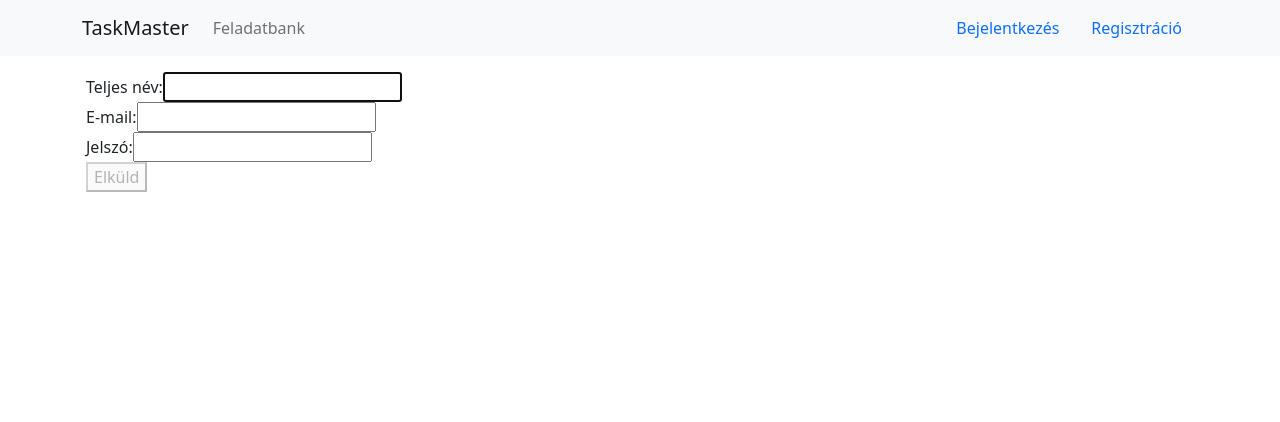
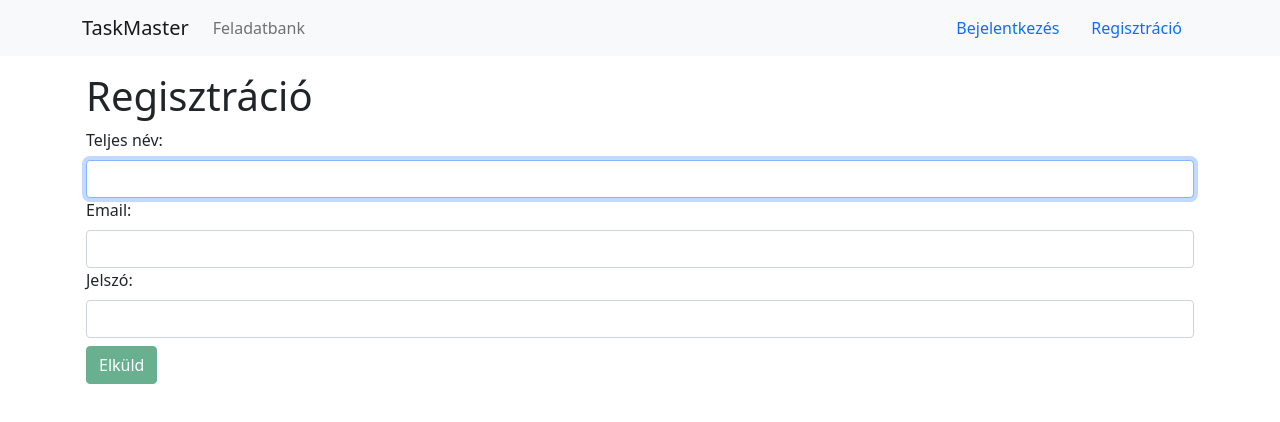
Before and after one commit to pamuaai/kliensoldali_bead_2, a React (Create React App) app in the folder client/: page / in a window 1280 px wide. Both pictures are taken after a click on the button "Regisztráció". Shown: the top 422 px of the page. Built offline with nearby package versions, Linux system fonts and the light colour scheme.

Commit message:
Finally figured out how this RTK thing works

```diff
--- a/client/src/views/EditTaskList.js
+++ b/client/src/views/EditTaskList.js
@@ -2,18 +2,18 @@ import { useState } from "react";
 import { Alert, Container, Button, Form, Row } from "react-bootstrap";
 import { useDispatch, useSelector } from "react-redux";
 import { selectCurrentTaskList, setCurrentTaskList } from "../state/editSlice";
-import { useModifyTaskListMutation } from "../state/taskListsApiSlice";
+import { useAddTaskListMutation, useGetAllTaskListsQuery, useModifyTaskListMutation } from "../state/taskListsApiSlice";
 import { Task } from "./components/Task";
 
 export const EditTaskList = ({ setCurrentPage }) => {
     const dispatch = useDispatch();
 
     const [err, setErr] = useState(undefined);
-    const selectedTaskList = useSelector(selectCurrentTaskList);
     const [modifyTaskListFn] = useModifyTaskListMutation();
+    const { refetch } = useGetAllTaskListsQuery();
+    const [stateTaskList, setStateTaskList] = useState(useSelector(selectCurrentTaskList));
 
 
-    const [stateTaskList, setStateTaskList] = useState(selectedTaskList);
 
     if (!stateTaskList) {
         return "betöltés"
@@ -42,6 +42,7 @@ export const EditTaskList = ({ setCurrentPage }) => {
             if (result.data) {
                 dispatch(setCurrentTaskList({ taskList: result.data }));
                 setStateTaskList(result.data);
+                refetch();
             }
 
             if (result.error) {
--- a/client/src/views/TaskBank.js
+++ b/client/src/views/TaskBank.js
@@ -1,16 +1,23 @@
 import { useGetSomeTasksQuery } from "../state/tasksApiSlice";
 import { Button, Alert, Container, Accordion, Row } from "react-bootstrap";
 import { useState } from "react";
-// import { setTasks } from "../state/tasksSlice";
-import { useSelector } from "react-redux";
+import { useDispatch, useSelector } from "react-redux";
 import { selectCurrentUser } from "../state/authSlice";
 import { Task } from "./components/Task";
+import { useAddTaskListMutation, useGetAllTaskListsQuery, useModifyTaskListMutation } from "../state/taskListsApiSlice";
+import { selectCurrentTaskList, setCurrentTaskList } from "../state/editSlice";
 
 export const TaskBank = () => {
+    const dispatch = useDispatch();
     const [offset, setOffset] = useState(0);
     const limit = 10;
+    const [modifyTaskListFn] = useModifyTaskListMutation();
+    const [addTaskListFn] = useAddTaskListMutation();
     const user = useSelector(selectCurrentUser);
     const { data: currentTasks, isLoading } = useGetSomeTasksQuery(offset, limit);
+    const { refetch } = useGetAllTaskListsQuery();
+    const [stateTaskList, setStateTaskList] = useState(useSelector(selectCurrentTaskList));
+
     if (isLoading) {
         return "Betöltés alatt...";
     }
@@ -21,6 +28,80 @@ export const TaskBank = () => {
                 Nincsenek feladatok
             </Alert>
         </Container>;
+    }
+
+    async function addTaskToEditedList(taskToAdd) {
+        if (!stateTaskList) {
+            console.log('aaayupp');
+            addTaskToNewList(taskToAdd);
+            return;
+        }
+        const newTaskList = {
+            ...stateTaskList,
+            tasks: [
+                ...stateTaskList?.tasks,
+                {
+                    id: taskToAdd.id,
+                    notes: "",
+                    points: 0,
+                }
+            ]
+        };
+        console.log(newTaskList);
+        try {
+            const result = await modifyTaskListFn({ ...newTaskList });
+            if (result.data) {
+                dispatch(setCurrentTaskList({ taskList: result.data }));
+                setStateTaskList(result.data);
+                refetch();
+            }
+
+            if (result.error) {
+                console.error(result.error.data?.errors[0]?.message || "Unexpected error");
+                return;
+            }
+        } catch (err) {
+            console.error(err);
+        }
+    }
+
+    async function addTaskToNewList(taskToAdd) {
+        const newTaskList = {
+            userId: user.id,
+            title: "new tasklist",
+            description: "new description",
+            status: "draft",
+            tasks: [
+                {
+                    id: taskToAdd.id,
+                    notes: "",
+                    points: 0,
+                }
+            ]
+        };
+        try {
+            const result = await addTaskListFn({ ...newTaskList });
+            if (result.data) {
+                dispatch(setCurrentTaskList({ taskList: result.data }));
+                setStateTaskList(result.data);
+                refetch();
+            }
+
+            if (result.error) {
+                console.error(result.error.data?.errors[0]?.message || "Unexpected error");
+                return;
+            }
+        } catch (err) {
+            console.error(err);
+        }
+    }
+
+    const taskIsSelected = (task) => {
+        if (stateTaskList) {
+            console.log(stateTaskList);
+            return stateTaskList.tasks.some((t) => t.id === task.id);
+        }
+        return false;
     }
 
     return (
@@ -42,8 +123,9 @@ export const TaskBank = () => {
                         </Accordion.Header>
                         <Accordion.Body>
                             <Task taskId={task.id} />
-                            {user &&
-                                <Button variant="success" onClick={() => { }}>Kiválaszt</Button>
+                            {user && (!taskIsSelected(task) ?
+                                <Button variant="success" onClick={() => addTaskToEditedList(task)}>Kiválaszt</Button> :
+                                <Button variant="success" disabled>Kiválasztva</Button>)
                             }
                         </Accordion.Body>
                     </Accordion.Item>
--- a/client/src/views/TaskListBank.js
+++ b/client/src/views/TaskListBank.js
@@ -10,7 +10,6 @@ export const TaskListBank = ({ setCurrentPage }) => {
     const { data: taskLists, isLoading } = useGetAllTaskListsQuery();
     const [addNewTaskListFn] = useAddTaskListMutation();
 
-
     if (isLoading) {
         return "Betöltés alatt...";
     }
@@ -21,6 +20,8 @@ export const TaskListBank = ({ setCurrentPage }) => {
             </Alert>
         </Container>;
     }
+
+
 
     function handleSelect(tl) {
         dispatch(setCurrentTaskList({ taskList: tl }));
--- a/client/src/views/auth/Register.js
+++ b/client/src/views/auth/Register.js
@@ -1,5 +1,5 @@
 import { useEffect, useRef, useState } from "react";
-import { Alert, Container } from "react-bootstrap";
+import { Alert, Button, Container, Form } from "react-bootstrap";
 import { useRegisterMutation } from "../../state/authApiSlice";
 
 const Register = ({ setCurrentPage }) => {
@@ -39,10 +39,12 @@ const Register = ({ setCurrentPage }) => {
 
     return (
         <Container className="p-3">
-            <form onSubmit={handleSubmit}>
+            <h1>Regisztráció</h1>
+
+            <Form onSubmit={handleSubmit}>
                 {err && <Alert variant="danger">{err}</Alert>}
-                <label htmlFor="fullname">Teljes név: </label>
-                <input
+                <Form.Label>Teljes név: </Form.Label>
+                <Form.Control
                     ref={fullNameRef}
                     type="text"
                     id="fullname"
@@ -52,9 +54,8 @@ const Register = ({ setCurrentPage }) => {
                     label="Teljes név"
                     required
                 />
-                <br />
-                <label htmlFor="password">E-mail: </label>
-                <input
+                <Form.Label>Email: </Form.Label>
+                <Form.Control
                     type="email"
                     id="email"
                     name="email"
@@ -63,9 +64,8 @@ const Register = ({ setCurrentPage }) => {
                     label="E-mail"
                     required
                 />
-                <br />
-                <label htmlFor="password">Jelszó: </label>
-                <input
+                <Form.Label>Jelszó: </Form.Label>
+                <Form.Control
                     type="password"
                     id="password"
                     name="password"
@@ -74,9 +74,8 @@ const Register = ({ setCurrentPage }) => {
                     label="Jelszó"
                     required
                 />
-                <br />
-                <button type="submit" disabled={!canSubmit}> Elküld</button>
-            </form>
+                <Button variant="success" type="submit" className="mt-2" disabled={!canSubmit}>Elküld</Button>
+            </Form>
         </Container>
     );
 };
```
Also changed, not shown: 1 other file (tests, documents, lock files or other folders).
